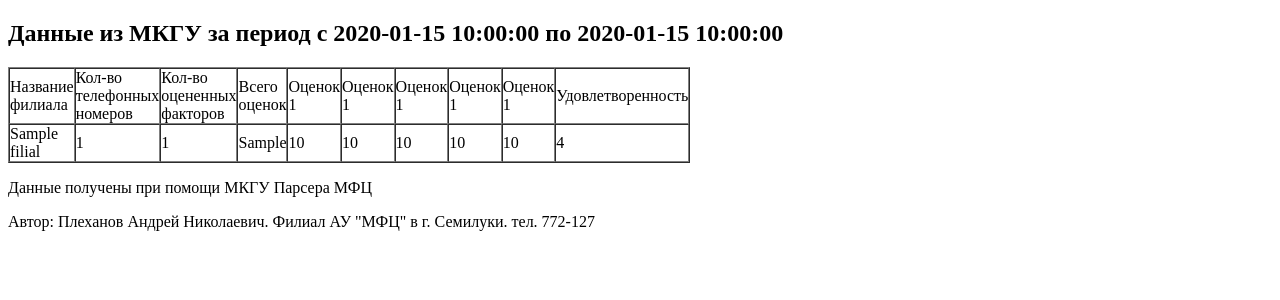
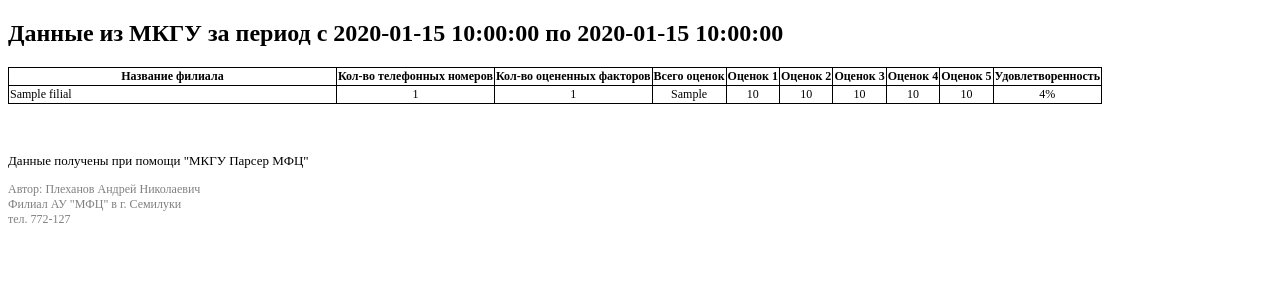
Before and after one commit to ierehon91/Parse-MKGU-Data, a Python web app: template templates/message.html in a window 1280 px wide. Shown: the top 300 px of the page. Run offline with Jinja, Linux system fonts and the light colour scheme; the template is opened without the code that fills it: most values are stand-ins (such as "Sample title", 1, 10 or a date in 2020).

Commit message:
Проверен процесс отправки email в виде html шаблона на ошибки, исправлен дизайн шаблона

```diff
--- a/templates/message.html
+++ b/templates/message.html
@@ -5,34 +5,36 @@
 </head>
 <body>
     <h2>Данные из МКГУ за период с {{ first_date }} по {{ last_date }}</h2>
-    <table border="1" cellpadding="0" cellspacing="0" width="400" style="margin:0; padding:0">
-            <td>Название филиала</td>
-            <td>Кол-во телефонных номеров</td>
-            <td>Кол-во оцененных факторов</td>
-            <td>Всего оценок</td>
-            <td>Оценок 1</td>
-            <td>Оценок 1</td>
-            <td>Оценок 1</td>
-            <td>Оценок 1</td>
-            <td>Оценок 1</td>
-            <td>Удовлетворенность</td>
+    <table style="margin:0; padding:0; border: 1px solid black; border-collapse: collapse; font-size: 12px;">
+        <tr>
+            <th style="border: 1px solid black; border-collapse: collapse; width: 30%;">Название филиала</th>
+            <th style="border: 1px solid black; border-collapse: collapse; ">Кол-во телефонных номеров</th>
+            <th style="border: 1px solid black; border-collapse: collapse;">Кол-во оцененных факторов</th>
+            <th style="border: 1px solid black; border-collapse: collapse;">Всего оценок</th>
+            <th style="border: 1px solid black; border-collapse: collapse;">Оценок 1</th>
+            <th style="border: 1px solid black; border-collapse: collapse;">Оценок 2</th>
+            <th style="border: 1px solid black; border-collapse: collapse;">Оценок 3</th>
+            <th style="border: 1px solid black; border-collapse: collapse;">Оценок 4</th>
+            <th style="border: 1px solid black; border-collapse: collapse;">Оценок 5</th>
+            <th style="border: 1px solid black; border-collapse: collapse;">Удовлетворенность</th>
         </tr>
         {% for filial in filials %}
-            <tr>
-                <td>{{ filial["filial_name"] }}</td>
-                <td>{{ filial["count_phone_numbers"] }}</td>
-                <td>{{ filial["count_factors"] }}</td>
-                <td>{{ filial["all_scores"] }}</td>
-                <td>{{ filial["score_1"] }}</td>
-                <td>{{ filial["score_2"] }}</td>
-                <td>{{ filial["score_3"] }}</td>
-                <td>{{ filial["score_4"] }}</td>
-                <td>{{ filial["score_5"] }}</td>
-                <td>{{ filial["rating"] }}</td>
+            <tr style="text-align: center; vertical-align: middle;">
+                <td style="border: 1px solid black; border-collapse: collapse; text-align: left; vertical-align: middle;">{{ filial["filial_name"] }}</td>
+                <td style="border: 1px solid black; border-collapse: collapse;">{{ filial["count_phone_numbers"] }}</td>
+                <td style="border: 1px solid black; border-collapse: collapse;">{{ filial["count_factors"] }}</td>
+                <td style="border: 1px solid black; border-collapse: collapse;">{{ filial["all_scores"] }}</td>
+                <td style="border: 1px solid black; border-collapse: collapse;">{{ filial["score_1"] }}</td>
+                <td style="border: 1px solid black; border-collapse: collapse;">{{ filial["score_2"] }}</td>
+                <td style="border: 1px solid black; border-collapse: collapse;">{{ filial["score_3"] }}</td>
+                <td style="border: 1px solid black; border-collapse: collapse;">{{ filial["score_4"] }}</td>
+                <td style="border: 1px solid black; border-collapse: collapse;">{{ filial["score_5"] }}</td>
+                <td style="border: 1px solid black; border-collapse: collapse;">{{ filial["rating"] }}%</td>
             </tr>
         {% endfor %}
     </table>
-    <p>Данные получены при помощи МКГУ Парсера МФЦ</p>
-    <p>Автор: Плеханов Андрей Николаевич. Филиал АУ "МФЦ" в г. Семилуки. тел. 772-127</p>
+    <br><br>
+    <p style="font-size: 13px;">Данные получены при помощи "МКГУ Парсер МФЦ"</p>
+    <p style="font-size: 12px; color: gray">Автор: Плеханов Андрей Николаевич<br>Филиал АУ "МФЦ" в г. Семилуки<br>тел. 772-127</p>
 </body>
 </html>
```
